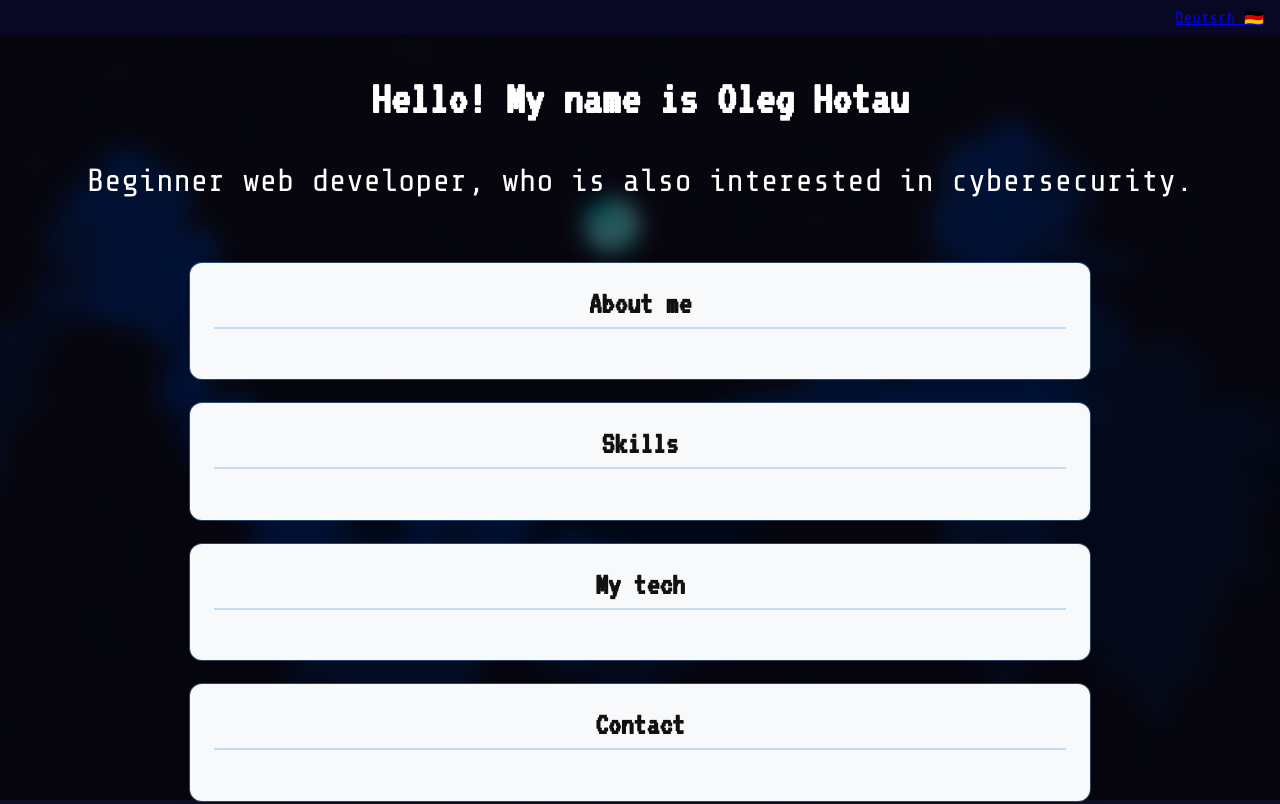
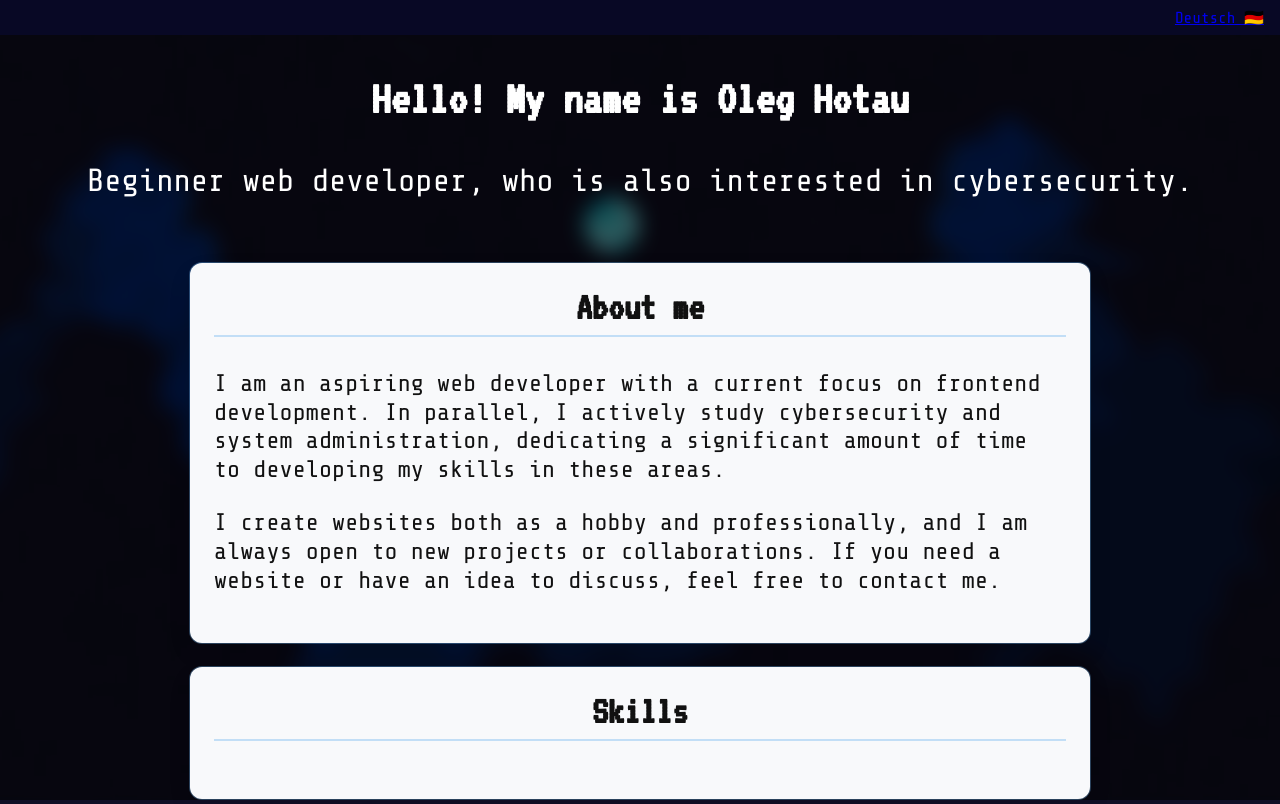
Before and after one commit to ReisSaigyouji/portfolio, a website: page index.html in a window 1280 px wide. Shown: the top 804 px of the page. Drawn offline with nearby package versions, Linux system fonts and the light colour scheme.

Commit message:
Filled About Me section and few changes in text

```diff
--- a/index.html
+++ b/index.html
@@ -24,6 +24,14 @@
     <main>
         <section class="container">
             <h2>About me</h2>
+            <p>I am an aspiring web developer with a current focus on frontend development.
+                In parallel, I actively study cybersecurity and system administration, dedicating
+                a significant amount of time to developing my skills in these areas.
+            </p>
+            <p>
+                I create websites both as a hobby and professionally, and I am always open to new projects or collaborations.
+                If you need a website or have an idea to discuss, feel free to contact me.
+            </p>
         </section>
 
         <section class="container">
--- a/main.css
+++ b/main.css
@@ -82,5 +82,11 @@ main {
     margin-top: 0;
     border-bottom: 2px solid rgba(112, 181, 237, 0.4);
     padding-bottom: 0.5rem;
-    font-size: 2rem;
+    font-size: 2.5rem;
 }
+
+.container p {
+    font-size: 1.5rem;
+    line-height: 1.2;
+    letter-spacing: 0.01rem;
+}
```
